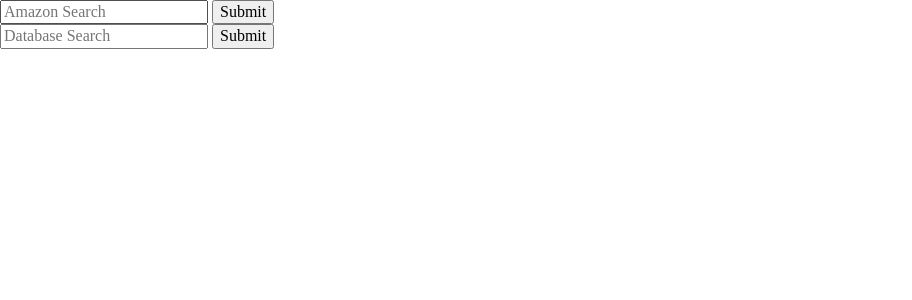
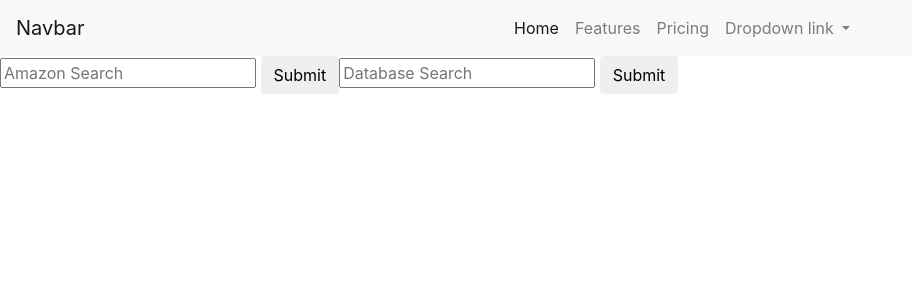
Before and after one commit to ajfidan/itemsearch, a Django app: page / in a window 1280 px wide. Shown: the top 300 px of the page, without its empty margins (0-912 px from the left). Run offline with Django 3.2, Linux system fonts and the light colour scheme; some libraries are stand-ins or nearby versions.

Commit message:
added bootstrap

```diff
--- a/itemsearchapp/templates/base.html
+++ b/itemsearchapp/templates/base.html
@@ -10,12 +10,40 @@
 
         <title>Contacts</title>
 
-        <link rel="stylesheet" href="https://unpkg.com/tachyons@4.10.0/css/tachyons.min.css"/>
+        <link rel="stylesheet" href="https://maxcdn.bootstrapcdn.com/bootstrap/4.0.0/css/bootstrap.min.css" integrity="sha384-Gn5384xqQ1aoWXA+058RXPxPg6fy4IWvTNh0E263XmFcJlSAwiGgFAW/dAiS6JXm" crossorigin="anonymous">
 
     </head>
 
     <body>
-
+        <nav class="navbar navbar-expand-lg navbar-light bg-light">
+            <a class="navbar-brand" href="#">Navbar</a>
+            <button class="navbar-toggler" type="button" data-toggle="collapse" data-target="#navbarNavDropdown" aria-controls="navbarNavDropdown" aria-expanded="false" aria-label="Toggle navigation">
+              <span class="navbar-toggler-icon"></span>
+            </button>
+            <div class="collapse navbar-collapse d-flex justify-content-center" id="navbarNavDropdown">
+              <ul class="navbar-nav">
+                <li class="nav-item active">
+                  <a class="nav-link" href="#">Home <span class="sr-only">(current)</span></a>
+                </li>
+                <li class="nav-item">
+                  <a class="nav-link" href="#">Features</a>
+                </li>
+                <li class="nav-item">
+                  <a class="nav-link" href="#">Pricing</a>
+                </li>
+                <li class="nav-item dropdown">
+                  <a class="nav-link dropdown-toggle" href="#" id="navbarDropdownMenuLink" data-toggle="dropdown" aria-haspopup="true" aria-expanded="false">
+                    Dropdown link
+                  </a>
+                  <div class="dropdown-menu" aria-labelledby="navbarDropdownMenuLink">
+                    <a class="dropdown-item" href="#">Action</a>
+                    <a class="dropdown-item" href="#">Another action</a>
+                    <a class="dropdown-item" href="#">Something else here</a>
+                  </div>
+                </li>
+              </ul>
+            </div>
+          </nav>
 {% block page_content %}{% endblock %}
 
     </body>
--- a/itemsearchapp/templates/home.html
+++ b/itemsearchapp/templates/home.html
@@ -1,12 +1,13 @@
 {% extends "base.html" %}
 
 {% block page_content %}
-<div class="topnav">
+<div class="input-group">
     <form action="amazonsearch/" method="POST">
         {% csrf_token %}
         <input type="text" name="amazonitemname" placeholder="Amazon Search">
         <input type="submit" class="btn" value="Submit" name="mybtn">
     </form>
+    <span class="input-group-addon"></span>
     <form action="dbsearch/" method="POST">
         {% csrf_token %}
         <input type="text" name="dbitemname" placeholder="Database Search">
```
Also changed, not shown: itemsearchapp/templates/dbresults.html (+4 -6 lines).
